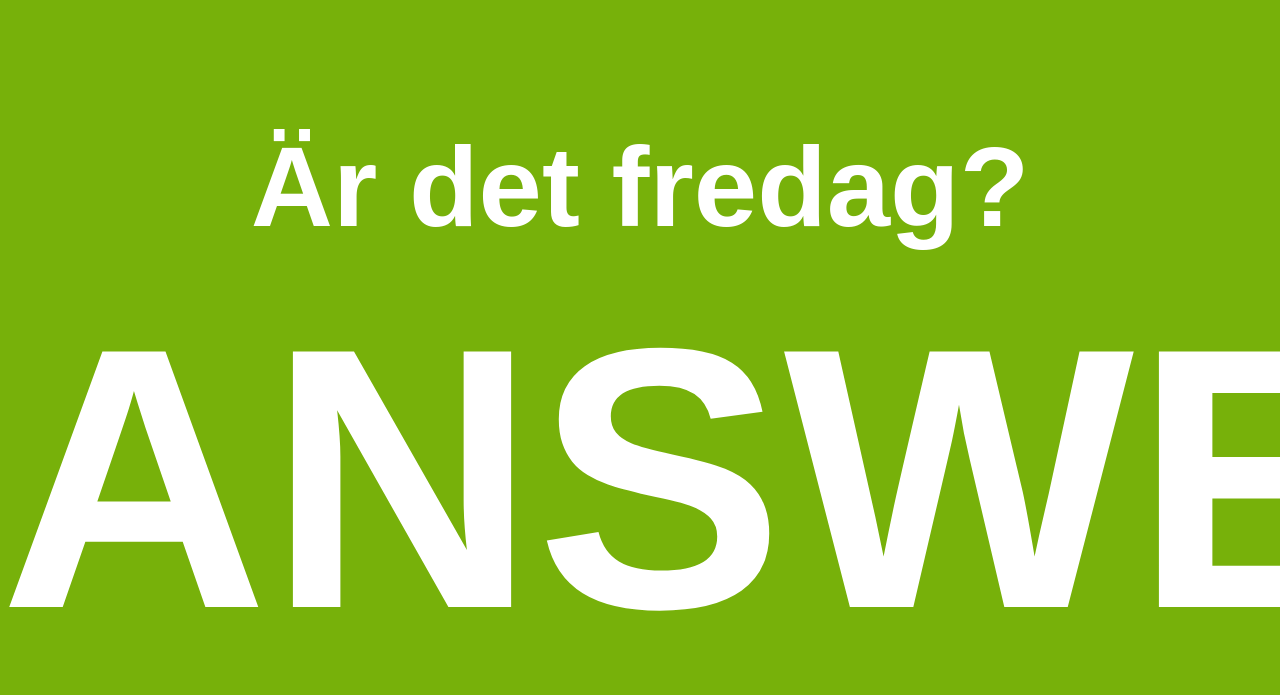
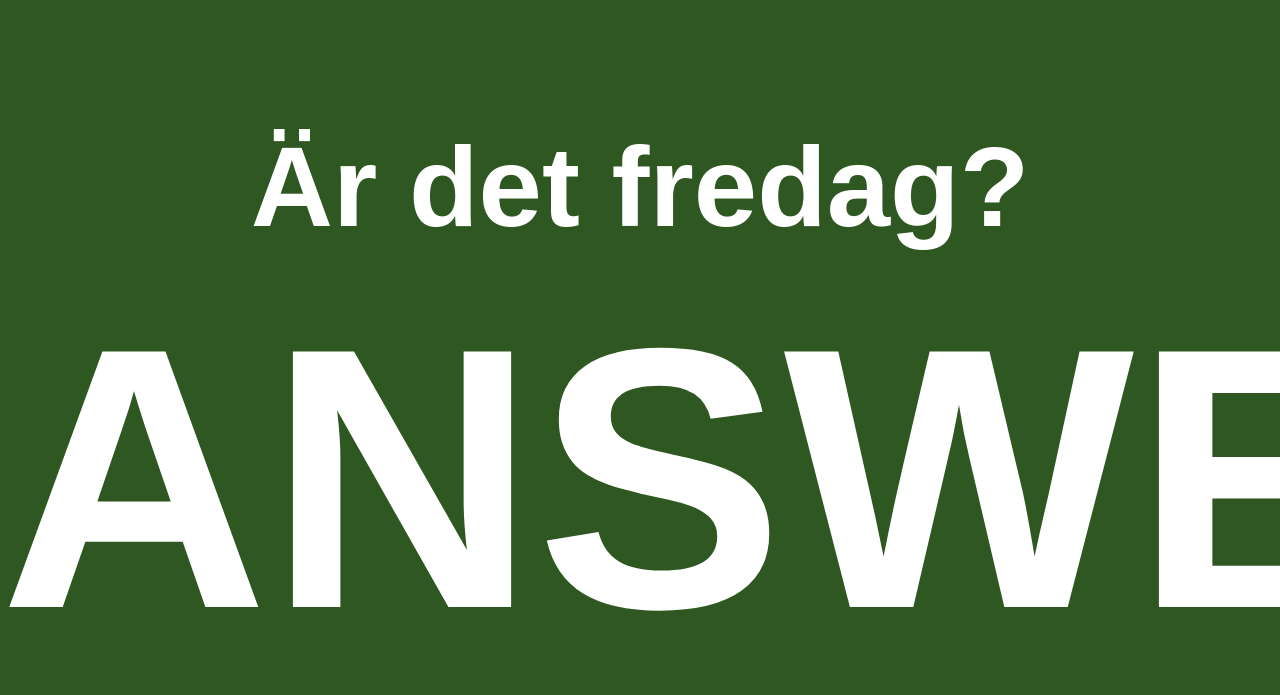
Before and after one commit to emilv/erefredag, a plain HTML site: page src/index.html in a window 1280 px wide. Shown: the top 695 px of the page. Drawn offline with Linux system fonts and the light colour scheme.

Commit message:
Make better green contrast

```diff
--- a/src/style.css
+++ b/src/style.css
@@ -1,11 +1,11 @@
 /* Please link to erefredag.se if you use any of this */
 html {
-    background-color: #77B10A;
+    background-color: #2F5721;
 }
 
 #body {
 	color: #fff;
-	background-color: #77B10A;
+	background-color: #2F5721;
 	min-height: 100vh;
 	display: flex;
 	align-items: center;
```
